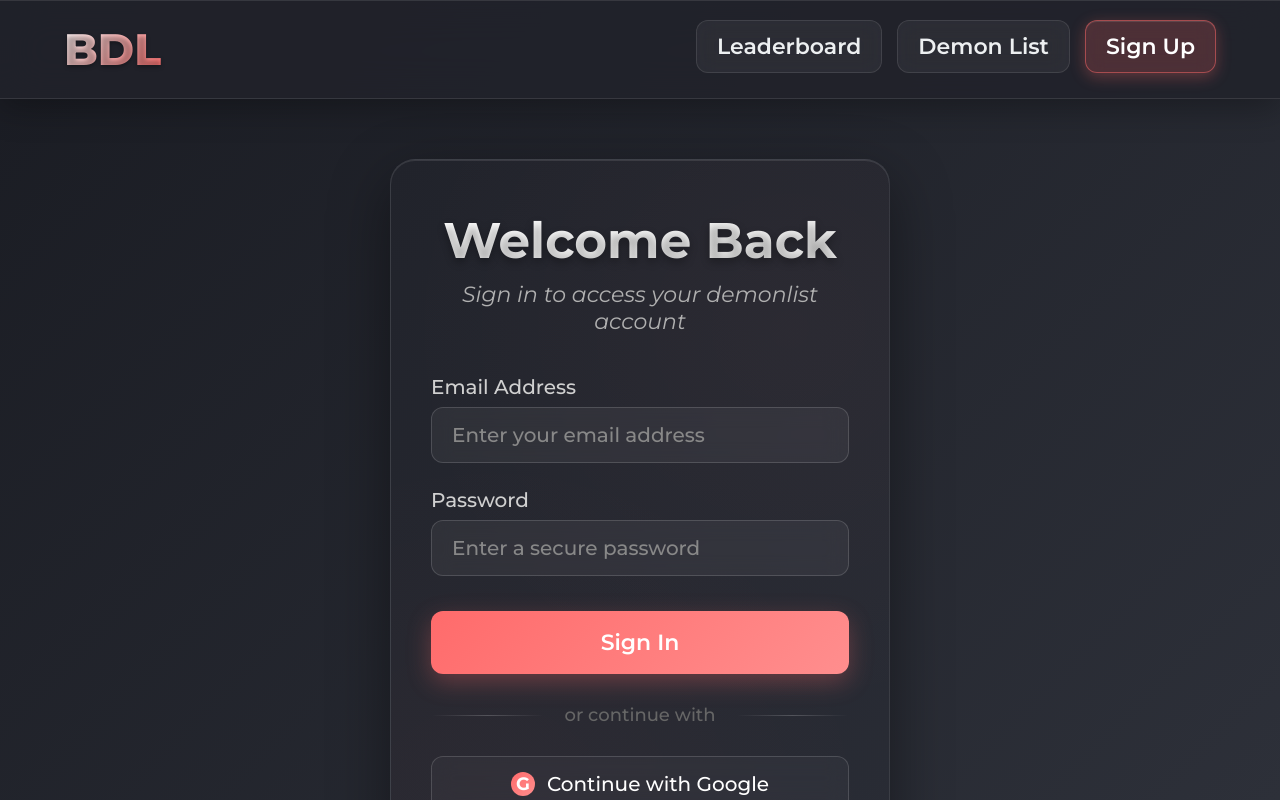
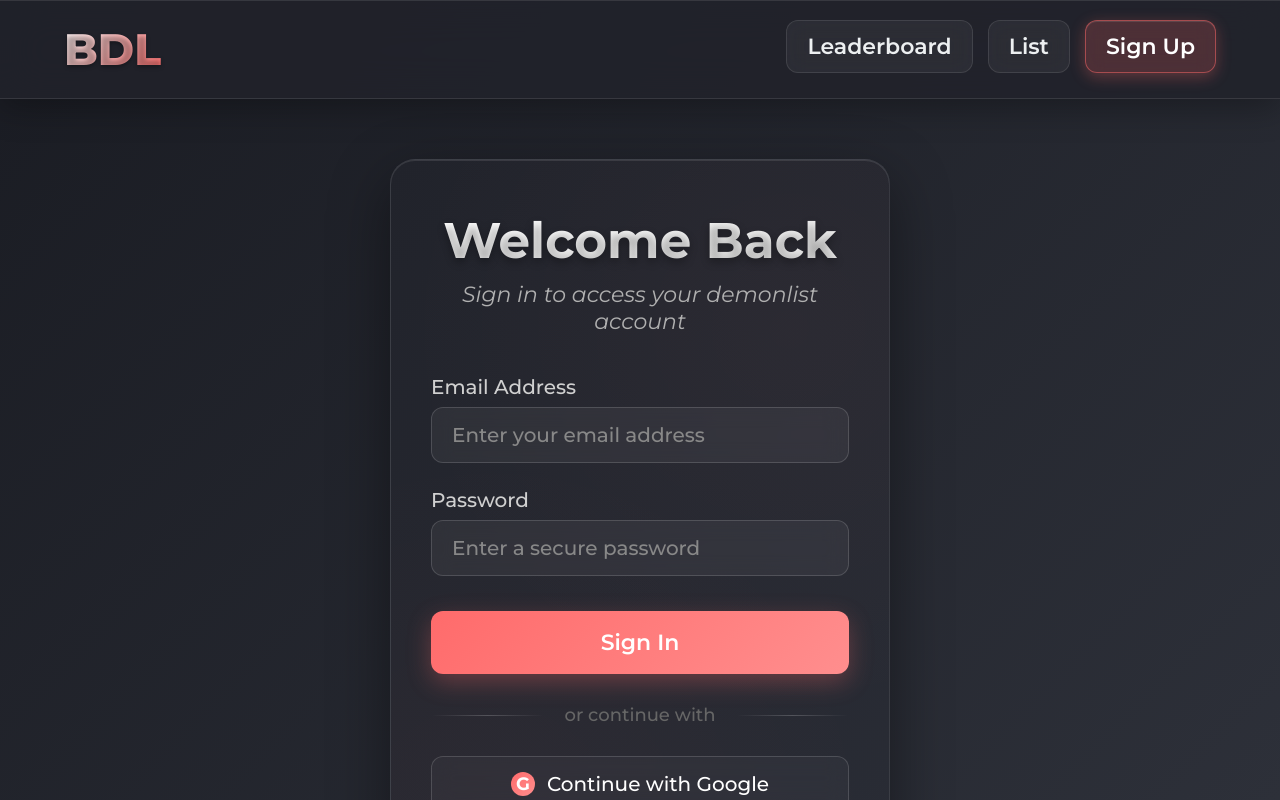
Before and after one commit to soletki/BG-Demon-List, a React (Vite) app: page /auth in a window 1280 px wide. Built offline with nearby package versions, Linux system fonts and the light colour scheme; no server answers.

Commit message:
Changed navbar to say "List " instead of "Demon List"

```diff
--- a/src/components/Navbar.jsx
+++ b/src/components/Navbar.jsx
@@ -52,7 +52,7 @@ export default function Navbar() {
 					</li>
 					<li>
 						<a href="/" className={isActive('/') ? 'active' : ''}>
-							Demon List
+							List
 						</a>
 					</li>
 					<li>
```
